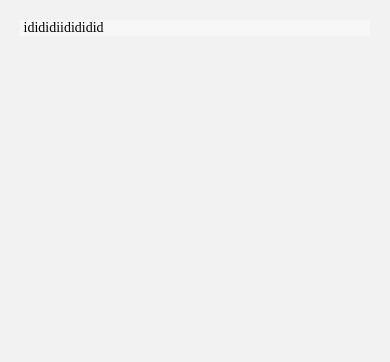
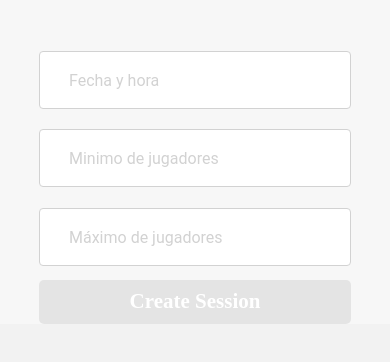
Before and after one commit to 402Martin/Boarders-App, a React Native app: screen / in a window 390 px wide. Shown: the top 362 px of the page. Built offline with nearby package versions, Linux system fonts and the light colour scheme.

Commit message:
added form structure and custom inputs

```diff
--- /dev/null
+++ b/src/components/Form/CustomInputs/GameInput.tsx
@@ -0,0 +1 @@
+export const GameInput = (props: any) => <></>;
--- /dev/null
+++ b/src/components/Form/CustomInputs/LocationInput.tsx
@@ -0,0 +1 @@
+export const LocationInput = (props: any) => <></>;
--- a/src/components/Form/HandleInput.tsx
+++ b/src/components/Form/HandleInput.tsx
@@ -1,6 +1,8 @@
 import React from 'react';
 import { StyledText } from '../StyledText';
 import { StyledTextInput } from '../StyledTextInput';
+import { GameInput } from './CustomInputs/GameInput';
+import { LocationInput } from './CustomInputs/LocationInput';
 import { styles } from './styles';
 import { ISchemaAttribute } from './types';
 
@@ -13,6 +15,13 @@ type Props = {
 const HandleInput: React.FC<Props> = (props) => {
   const { field, handleFieldsChange, handleOnFocus } = props;
   const key = props.inputKey;
+
+  switch (field.type) {
+    case 'location':
+      return <LocationInput />;
+    case 'game':
+      return <GameInput />;
+    default:
       return (
         <>
           <StyledTextInput
@@ -27,10 +36,13 @@ const HandleInput: React.FC<Props> = (props) => {
             onBlur={() => handleOnFocus(key)}
           ></StyledTextInput>
           {!field.isValid && (
-        <StyledText style={styles.formChildError}>{field.isNotValidmessage || 'valor invalid'}</StyledText>
+            <StyledText style={styles.formChildError}>
+              {field.isNotValidmessage || 'valor invalid'}
+            </StyledText>
           )}
         </>
       );
+  }
 };
 
 export default HandleInput;
--- a/src/components/Form/types.ts
+++ b/src/components/Form/types.ts
@@ -26,7 +26,7 @@ export interface ISchemaAttribute {
   hasFocus: boolean;
   // eslint-disable-next-line @typescript-eslint/no-explicit-any
   validation: any;
-  type?: 'number' | 'date' | 'text' | 'select' | 'amount' | 'password';
+  type?: 'number' | 'date' | 'text' | 'select' | 'amount' | 'password' | 'game' | 'location';
   options?: { [key: string]: string };
   placeholder?: string;
   label?: string;
--- a/src/components/title/styles.ts
+++ b/src/components/title/styles.ts
@@ -7,5 +7,6 @@ export const styles = StyleSheet.create({
   },
   title: {
     marginTop: '20%',
+    letterSpacing: 8,
   },
 });
--- a/src/scenes/CreateSession/index.tsx
+++ b/src/scenes/CreateSession/index.tsx
@@ -4,40 +4,32 @@ import { SceneContainer } from 'src/components/SceneContainer';
 
 import Title from 'src/components/title';
 import { RootStackParamList, routes } from 'src/navigation/routes';
-import { userService } from 'src/services';
+import { sessionService } from 'src/services';
 import { IMessage } from 'src/types/main.types';
-import { ILogin } from 'src/types/user.types';
 import { schema, succesMessage, wrongMessage } from './schema';
 import { strings } from './strings';
 import type { NativeStackScreenProps } from '@react-navigation/native-stack';
-import { Colors, Text } from 'react-native-paper';
 import { StyledText } from 'src/components/StyledText';
 import { StyledView } from 'src/components/StyledView';
 import { PaletteScale } from 'src/styles/types';
+import { ISessionForm } from 'src/types/session.types';
 
 type Props = NativeStackScreenProps<RootStackParamList, routes.CREATE_SESSION, 'MyStack'>;
 
 const CreateSessionScene = ({ navigation }: Props) => {
   const [message, setMessage] = useState<IMessage | undefined>();
 
-  const submit = async (objValues: ILogin) => {
-    const user = await userService.login(objValues);
-    console.log('asd');
-    if (user) setMessage(succesMessage);
+  const submit = async (objValues: ISessionForm) => {
+    const session = await sessionService.createSession(objValues);
+    if (session) setMessage(succesMessage);
     else setMessage(wrongMessage);
   };
 
-  const register = async () => {
-    navigation.navigate(routes.REGISTER);
-  };
-  const buttons = [
-    { ...strings.buttons.login, isSubmit: true, onClick: submit },
-    { ...strings.buttons.register, isSubmit: false, onClick: register },
-  ];
+  const buttons = [{ ...strings.buttons.createSession, isSubmit: true, onClick: submit }];
   return (
     <SceneContainer>
-      <StyledView style={{ margin: 20 }}>
-        <StyledText color={PaletteScale.BLACK}> idididiidididid</StyledText>
+      <StyledView>
+        <Form<ISessionForm> schema={schema} buttons={buttons} message={message}></Form>
       </StyledView>
     </SceneContainer>
   );
--- a/src/scenes/CreateSession/schema.ts
+++ b/src/scenes/CreateSession/schema.ts
@@ -2,20 +2,45 @@ import { ISchema } from 'src/components/Form/types';
 import { PaletteScale } from 'src/styles/types';
 
 export const schema: ISchema = {
-  username: {
+  game: {
     value: '',
     isValid: true,
     hasFocus: false,
     validation: (value: string) => value.trim().length,
-    label: 'Nombre de usuario',
+    label: 'Juego',
+    type: 'game',
   },
-  password: {
+  datetime: {
     value: '',
     isValid: true,
     hasFocus: false,
     validation: (value: string) => value.trim().length,
-    label: 'Contraseña',
-    type: 'password',
+    label: 'Fecha y hora',
+    type: 'date',
+  },
+  location: {
+    value: '',
+    isValid: true,
+    hasFocus: false,
+    validation: (value: string) => value.trim().length,
+    label: 'Ubicación',
+    type: 'location',
+  },
+  minPlayers: {
+    value: '',
+    isValid: true,
+    hasFocus: false,
+    validation: (value: string) => value.trim().length,
+    label: 'Minimo de jugadores',
+    type: 'amount',
+  },
+  maxPlayers: {
+    value: '',
+    isValid: true,
+    hasFocus: false,
+    validation: (value: string) => value.trim().length,
+    label: 'Máximo de jugadores',
+    type: 'amount',
   },
 };
 
--- a/src/scenes/CreateSession/strings.ts
+++ b/src/scenes/CreateSession/strings.ts
@@ -1,12 +1,8 @@
 export const strings = {
   buttons: {
-    login: {
-      text: 'Ingresar',
+    createSession: {
+      text: 'Create Session',
       type: 'normal',
-    },
-    register: {
-      text: '¿No tienes una cuenta? \n Regístrate',
-      type: 'alternate',
     },
   },
 };
--- a/src/services/endpoints.ts
+++ b/src/services/endpoints.ts
@@ -3,4 +3,5 @@ export const api = 'http://192.168.1.3:3001';
 export const endpoints = {
   users: `${api}/users`,
   login: `${api}/sessions`,
+  sessions: `${api}/sessions`,
 };
--- a/src/services/index.ts
+++ b/src/services/index.ts
@@ -1,3 +1,4 @@
 export * from './base.service';
 export * from './endpoints';
 export * from './user.service';
+export * from './session.service';
--- /dev/null
+++ b/src/services/session.service.ts
@@ -0,0 +1,16 @@
+import axios from 'src/handler/axios.handler';
+import { ISessionForm, Session } from 'src/types/session.types';
+import BaseService from './base.service';
+import { endpoints } from './endpoints';
+
+export class SessionService extends BaseService<Session, ISessionForm> {
+  constructor() {
+    super(endpoints.users);
+  }
+
+  createSession = async (user: ISessionForm) => {
+    return (await axios.post(endpoints.login, user)).data;
+  };
+}
+
+export const sessionService = new SessionService();
```
Also changed, not shown: src/types/session.types.ts (+13 -0 lines). Lines whose indentation alone changed are shown as unchanged.
